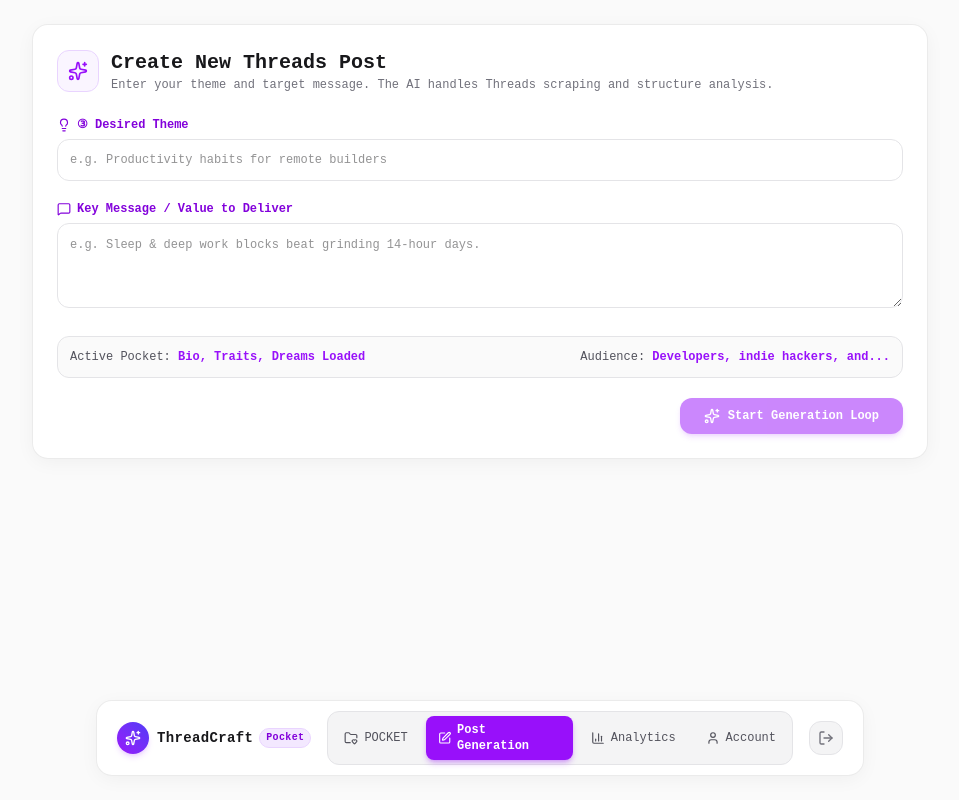
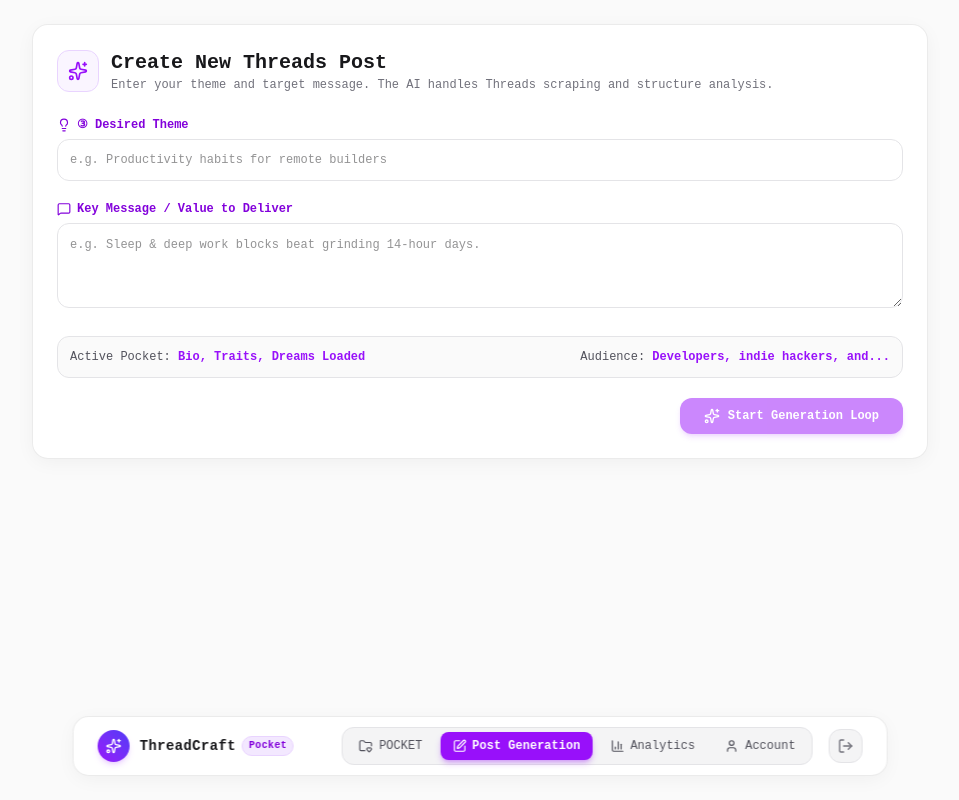
Before and after one commit to Web-and-Software-Engineering/AI-Powered-Threads-Tool, a Next.js app: page / in a window 1280 px wide. Shown: the whole page, without its empty margins (160-1119 px from the left). Built offline with nearby package versions, Linux system fonts and the light colour scheme; no server answers.

Commit message:
style: set floating bottom dock to wrap content and prevent tab link text wrapping

```diff
--- a/src/components/Navigation.tsx
+++ b/src/components/Navigation.tsx
@@ -22,24 +22,24 @@ export function Navigation() {
   return (
     <>
       {/* Desktop Navigation Bottom Bar (hidden on mobile) */}
-      <header className="hidden md:block fixed bottom-6 left-1/2 -translate-x-1/2 z-50 glass-panel border border-zinc-200/85 px-5 py-2.5 rounded-2xl shadow-2xl shadow-black/10 max-w-3xl w-full">
-        <div className="flex items-center justify-between gap-4">
-          <div className="flex items-center gap-2">
+      <header className="hidden md:block fixed bottom-6 left-1/2 -translate-x-1/2 z-50 glass-panel border border-zinc-200/85 px-6 py-2.5 rounded-2xl shadow-2xl shadow-black/10 max-w-max w-auto">
+        <div className="flex items-center justify-between gap-8 md:gap-12">
+          <div className="flex items-center gap-2.5 shrink-0">
             <div className="w-8 h-8 rounded-full bg-gradient-to-tr from-purple-600 to-indigo-600 flex items-center justify-center shadow-md shadow-purple-500/20">
               <Sparkles className="w-4 h-4 text-white" />
             </div>
             <div>
-              <h1 className="font-bold text-sm tracking-wide text-zinc-900 flex items-center gap-1.5">
+              <h1 className="font-bold text-sm tracking-wide text-zinc-900 flex items-center gap-1.5 whitespace-nowrap">
                 ThreadCraft <span className="text-[10px] px-1.5 py-0.5 rounded-full bg-purple-100 text-purple-700 border border-purple-200 font-semibold">Pocket</span>
               </h1>
             </div>
           </div>
 
-          <div className="flex items-center gap-4">
+          <div className="flex items-center gap-4 shrink-0">
             <nav className="flex items-center gap-1.5 bg-zinc-100 p-1 rounded-xl border border-zinc-200">
               <Link
                 href="/profile"
-                className={`flex items-center gap-1.5 px-3 py-1.5 rounded-lg text-xs font-medium transition-all ${
+                className={`flex items-center gap-1.5 px-3 py-1.5 rounded-lg text-xs font-medium transition-all whitespace-nowrap ${
                   activeTab === 'profile'
                     ? 'bg-purple-600 text-white shadow-md shadow-purple-600/30 font-semibold'
                     : 'text-zinc-600 hover:text-zinc-900 hover:bg-zinc-200/60'
@@ -51,7 +51,7 @@ export function Navigation() {
 
               <Link
                 href="/"
-                className={`flex items-center gap-1.5 px-3 py-1.5 rounded-lg text-xs font-medium transition-all ${
+                className={`flex items-center gap-1.5 px-3 py-1.5 rounded-lg text-xs font-medium transition-all whitespace-nowrap ${
                   activeTab === 'workspace'
                     ? 'bg-purple-600 text-white shadow-md shadow-purple-600/30 font-semibold'
                     : 'text-zinc-600 hover:text-zinc-900 hover:bg-zinc-200/60'
@@ -63,7 +63,7 @@ export function Navigation() {
 
               <Link
                 href="/analytics"
-                className={`flex items-center gap-1.5 px-3 py-1.5 rounded-lg text-xs font-medium transition-all ${
+                className={`flex items-center gap-1.5 px-3 py-1.5 rounded-lg text-xs font-medium transition-all whitespace-nowrap ${
                   activeTab === 'analytics'
                     ? 'bg-purple-600 text-white shadow-md shadow-purple-600/30 font-semibold'
                     : 'text-zinc-600 hover:text-zinc-900 hover:bg-zinc-200/60'
@@ -75,7 +75,7 @@ export function Navigation() {
 
               <Link
                 href="/account"
-                className={`flex items-center gap-1.5 px-3 py-1.5 rounded-lg text-xs font-medium transition-all ${
+                className={`flex items-center gap-1.5 px-3 py-1.5 rounded-lg text-xs font-medium transition-all whitespace-nowrap ${
                   activeTab === 'account'
                     ? 'bg-purple-600 text-white shadow-md shadow-purple-600/30 font-semibold'
                     : 'text-zinc-600 hover:text-zinc-900 hover:bg-zinc-200/60'
@@ -89,7 +89,7 @@ export function Navigation() {
             <button
               onClick={handleLogout}
               title="Sign Out"
-              className="p-2 rounded-xl bg-zinc-100 hover:bg-rose-50 text-zinc-500 hover:text-rose-600 border border-zinc-200 transition-colors cursor-pointer"
+              className="p-2 rounded-xl bg-zinc-100 hover:bg-rose-50 text-zinc-500 hover:text-rose-600 border border-zinc-200 transition-colors cursor-pointer shrink-0"
             >
               <LogOut className="w-4 h-4" />
             </button>
```
